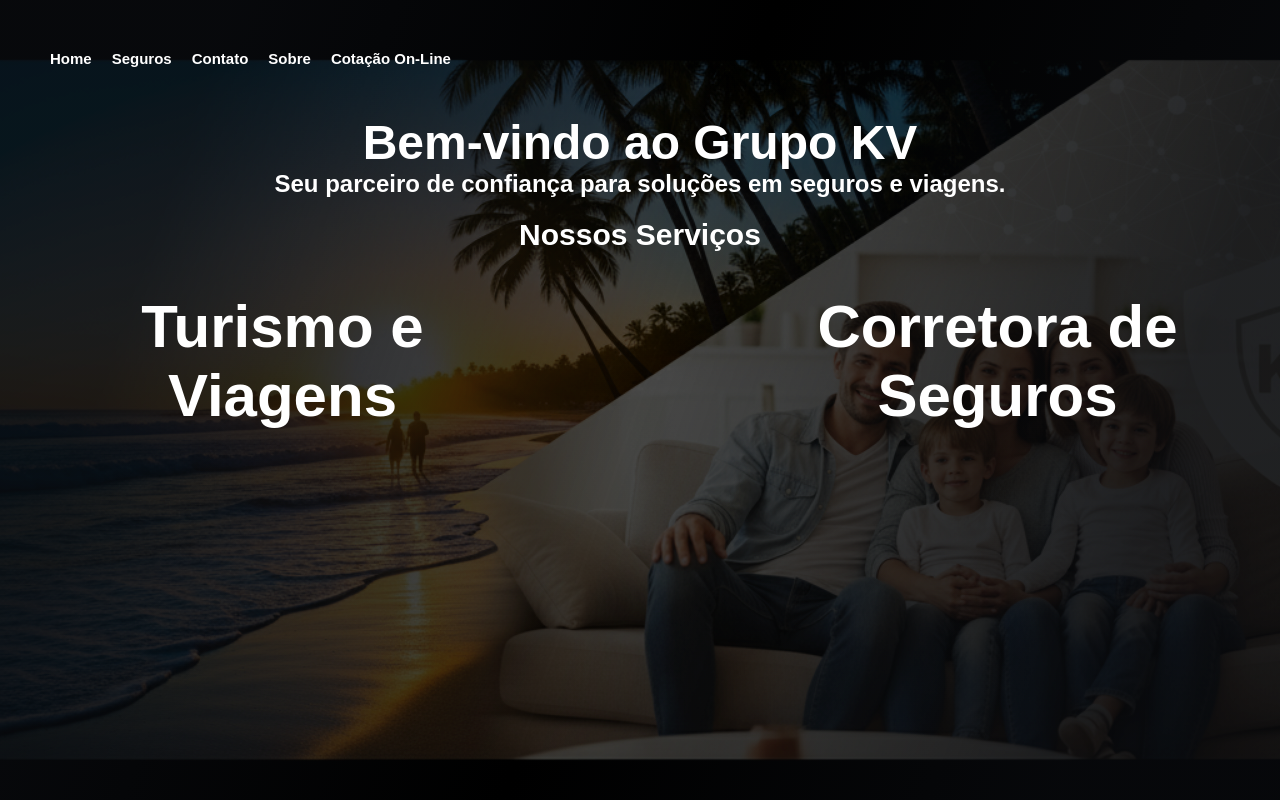
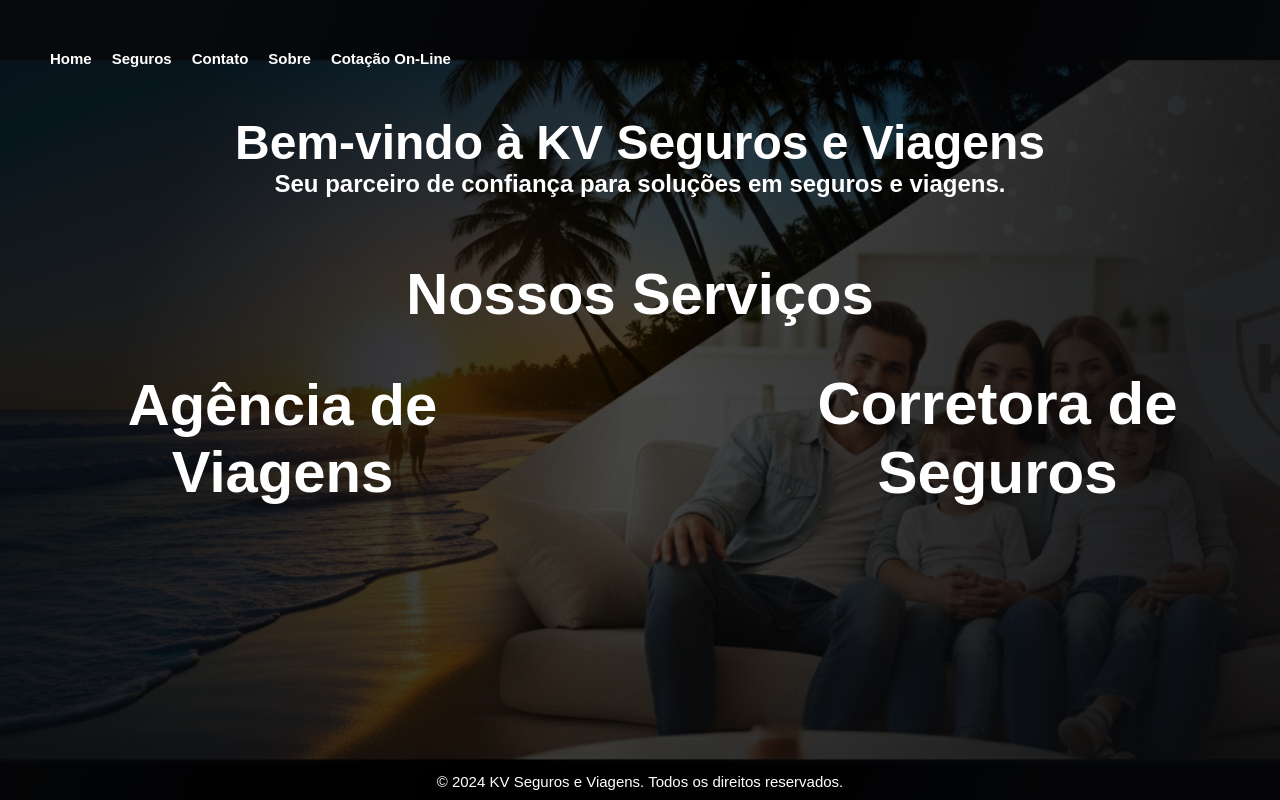
Before and after one commit to rafaelvellosoborges/KV-Seguros-e-Viagens, a plain HTML site: page index.html in a window 1280 px wide. Shown: the top 800 px of the page. Drawn offline with Linux system fonts and the light colour scheme.

Commit message:
Add files via upload

```diff
--- a/index.html
+++ b/index.html
@@ -5,7 +5,7 @@
     <meta charset="UTF-8">
     <meta name="viewport" content="width=device-width, initial-scale=1.0">
     <link rel="stylesheet" href="styles.css">
-    <title>Grupo KV</title>
+    <title>KV Seguros e Viagen</title>
 </head>
 
 <body>
@@ -19,14 +19,14 @@
         </div>
     </header>
     <div class="welcome">
-        <h1>Bem-vindo ao Grupo KV</h1>
+        <h1>Bem-vindo à KV Seguros e Viagens</h1>
         <p>Seu parceiro de confiança para soluções em seguros e viagens.</p>
     </div>
 
     <h2 class="services">Nossos Serviços</h2>
     <div class="service-box">
         <div class="viagem">
-            <a>Turismo e Viagens</a>
+            <a>Agência de Viagens</a>
         </div>
         <div class="seguros">
             <a href="./seguros.html">Corretora de Seguros</a>
@@ -37,7 +37,8 @@
         <img src="./Gemini_Generated_Image_gvpe0kgvpe0kgvpe.png" alt="Imagem de Fundo">
         <div class="mascara"></div>
     </div>
-
+<footer class="footer">
+    <p>&copy; 2024 KV Seguros e Viagens. Todos os direitos reservados.</p>
 </body>
 
 </html>
--- a/seguros.css
+++ b/seguros.css
@@ -9,6 +9,7 @@ a:visited,
 a:active {
   color: inherit;
   text-decoration: none; /* opcional, remove o sublinhado */
+  cursor: pointer;
 }
 
 body {
@@ -42,14 +43,21 @@ body {
 }
 
 .menu {
+ font-size: 15px;
+  background-color: #d10c0c00;
+  width: 100%;
+  padding: 0;
   display: flex;
-  justify-content: space-between;
-  align-items: center;
-  gap: 40px;
-  padding-left: 5%;
-  cursor: pointer;
-  width: 50%;
+  color: #fff;
+  gap: 20px;
+  text-align: center;
+  margin: 25px;
 
+}
+.menu :hover {
+color: rgb(110, 110, 110);
+  font-size: 18px;
+  transition: 0.6s ease-in-out;
 }
 
 .banners {
@@ -117,7 +125,7 @@ body {
 .produto-box {
   width: 200px;
   height:200px;
-  background-color:rgba(255, 102, 0, 0.2);
+  background-color:rgba(255, 255, 255, 0.075);
   padding: 20px;
   border-radius: 10px;
   flex: 1;
--- a/styles.css
+++ b/styles.css
@@ -3,6 +3,14 @@
   padding: 0;
   box-sizing: border-box;
 
+
+}
+a,
+a:visited,
+a:active {
+  color: inherit;
+  text-decoration: none; /* opcional, remove o sublinhado */
+  cursor: pointer;
 }
 
 body {
@@ -11,12 +19,7 @@ body {
   color: white;
   font-weight: bold;
 }
-a,
-a:visited,
-a:active {
-  color: inherit;
-  text-decoration: none; /* opcional, remove o sublinhado */
-}
+
 
 .containerheader {
   width: 100%;
@@ -31,7 +34,6 @@ a:active {
 
 .menu {
   font-size: 15px;
-  background-color: #d10c0c;
   width: 100%;
   padding: 0;
   display: flex;
@@ -42,7 +44,7 @@ a:active {
 }
 
 .menu :hover {
-  color: rgb(255, 251, 0);
+  color: rgb(110, 110, 110);
   font-size: 18px;
   transition: 0.6s ease-in-out;
 }
@@ -55,7 +57,13 @@ a:active {
 }
 
 .services {
-  font-size: 30px;
+  width: 100%;
+  height: 150px;
+  margin-bottom: 5px;
+  display: flex;
+  justify-content: center;
+  align-items: center;
+  font-size: 58px;
   margin-top: 20px;
   text-align: center;
 }
@@ -69,39 +77,46 @@ a:active {
   cursor: pointer;
   display: flex;
   justify-content: center;
+  text-align: center;
   align-items: center;
 
 }
 
 .seguros {
+  display: flex;
   font-size: 60px;
   width: 200px;
-  height: 200px;
+  height: 100px;
   padding: 20px;
   border-radius: 10px;
   flex: 1;
   text-align: center;
-}
+  align-items: center;
+  justify-content: center;
+  }
 
 .seguros :hover {
-  color: rgba(255, 251, 0, 0.616);
+color: rgb(110, 110, 110);
   font-size: 62px;
   transition: 0.6s ease-in-out;
 }
 
 .viagem {
-  font-size: 60px;
+  display: flex;
+  font-size: 58px;
   width: 200px;
-  height: 200px;
+  height: 100px;
   padding: 20px;
   border-radius: 10px;
   flex: 1;
   text-align: center;
-}
+  align-items: center;
+  justify-content: center;
+  }
 
 .viagem :hover {
-  color: rgba(255, 251, 0, 0.616);
-  font-size: 62px;
+  color: rgb(110, 110, 110);
+  font-size: 60px;
   transition: 0.6s ease-in-out;
 }
 
@@ -133,3 +148,14 @@ a:active {
   position: fixed;
   top: 0;
 }
+.footer {
+  font-weight: normal;
+  font-size: 15px;
+  text-align: center;
+  padding: 10px 0;
+  background-color: #00000069;
+  color: white;
+  position: fixed;
+  bottom: 0;
+  width: 100%;
+}
```
